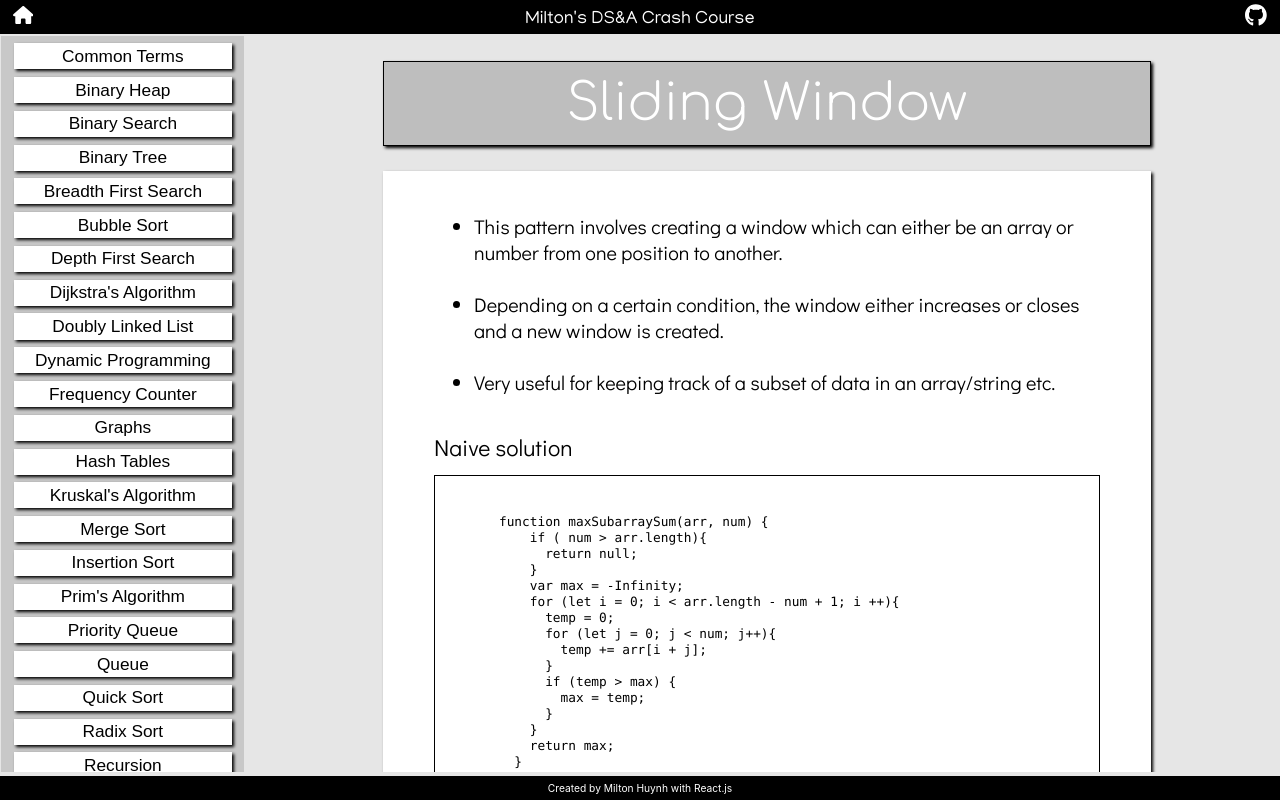
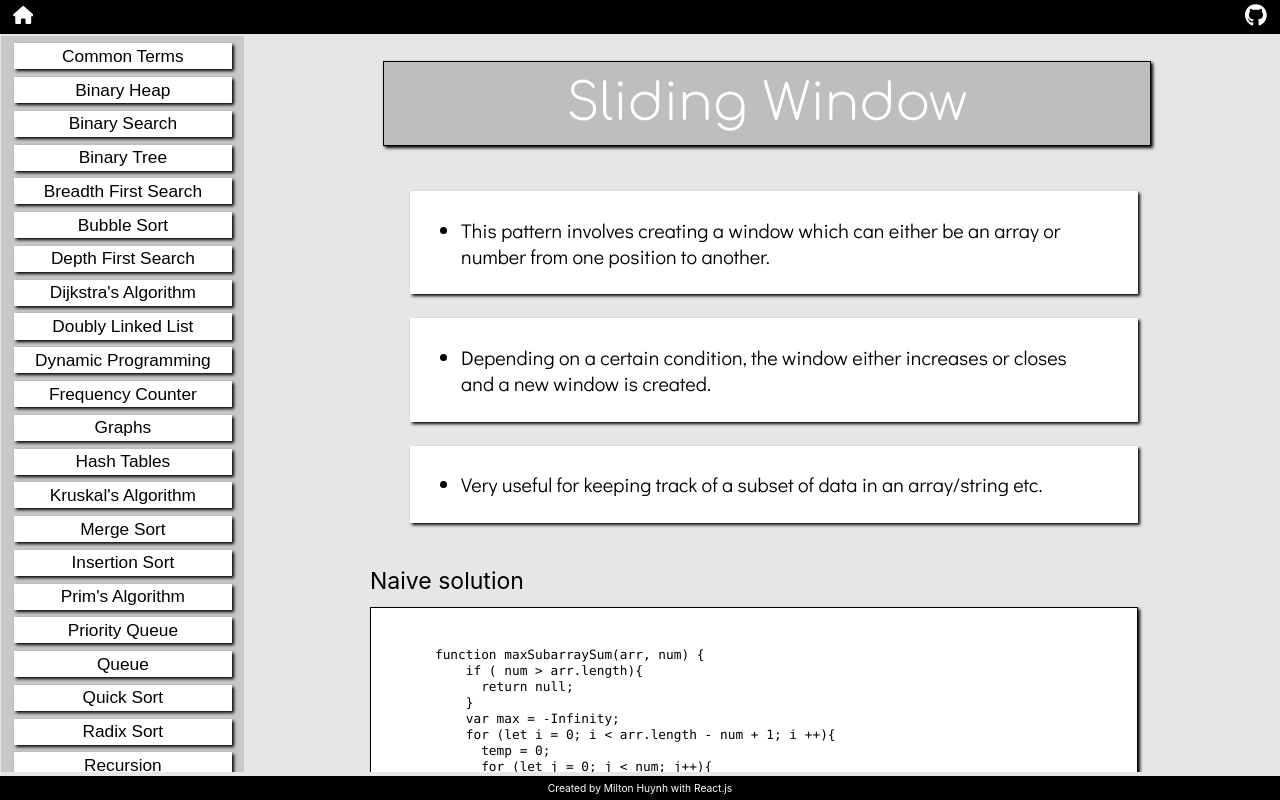
Before and after one commit to miltonhuynh/DSA-guide, a React (Create React App) app in the folder app/: page /DSA-guide/SlidingWindow in a window 1280 px wide. Built offline with nearby package versions, Linux system fonts and the light colour scheme; a web font is replaced by a local one.

Commit message:
edited binary trees page to new format

```diff
--- a/app/src/App.css
+++ b/app/src/App.css
@@ -6,7 +6,7 @@
 body,html {
   height: 100%;
   background-color: rgb(230, 230, 230);
-  color: white;
+  color: black;
 }
 
 .font-xxsm {
@@ -128,9 +128,13 @@ body,html {
 }
 
 .Container {
+  margin: -1vw 7vw 3vw 7vw;
+  padding: 1vw 4vw 2vw 2vw;
+}
+
+.Section {
   color: black;
   font-family: 'Didact Gothic', sans-serif;
-  margin: 0vw 10vw 3vw 10vw;
   background-color: white;
   box-shadow: 2px 2px 3px black;
   padding: 2vw 4vw 2vw 4vw;
@@ -191,7 +195,7 @@ body,html {
 
 /* width */
 ::-webkit-scrollbar {
-  width: 0.75vw;
+  width: 0.8vw;
 }
 
 /* Track */
--- a/app/src/Components/Home.js
+++ b/app/src/Components/Home.js
@@ -5,7 +5,7 @@ export default function Home() {
     <div class="Concept_page">
       <div class="Concept_title">Welcome!</div>
       <div class="Container font-m">
-        <div>This website is meant to be used as refresher before an interview, please use other resources to learn new concepts for the first time</div><br/>
+        <div>This website is meant to be used as refresher before an interview, please use other resources to learn new concepts for the first time</div>
       </div>
     </div>
   )
--- a/app/src/Concepts/BinaryTree.js
+++ b/app/src/Concepts/BinaryTree.js
@@ -74,9 +74,10 @@ class BinarySearchTree {
   return (
     <div class="Concept_page">
       <div class="Concept_title">Binary Trees</div>
-      <div class="Container">
-				<ul class="font-m">
-					<li>A tree is a data structure that consists of nodes in a parent/child relationship, nodes can only point to a child and cannot have more than one parent</li><br/>
+      <div class="Container font-m">
+				<ul>
+					<div class="Section"><li>A tree is a data structure that consists of nodes in a parent/child relationship, nodes can only point to a child and cannot have more than one parent</li></div><br/>
+					<div class="Section">
 						<li> Some uses of trees:</li>
 							<ul class="font-sm">
 								<li>HTML DOM</li>
@@ -85,22 +86,27 @@ class BinarySearchTree {
 								<li>Artificial Intelligence</li>
 								<li>Folders in Operating Systems</li>
 								<li>Computer File Systems</li>
-					</ul><br/>
+							</ul>
+						</div><br/>
+					<div class="Section">
 						<li>Common Definitions:</li>
 						<ul class="font-sm">
 							<li>Root: the top node in a tree</li>
 							<li>Child: a node directly connected to another node when moving away from the Root</li>
 							<li>Sibling: a group of nodes with the same parent</li>
 							<li>Leaf: a is node with no children</li>
-					</ul><br/>
+						</ul>
+					</div><br/>
+					<div class="Section">
 						<li>A Binary Search tree is a special type of tree in which: </li>
 						<ul class="font-sm">
 							<li>Every parent node has at most two children</li>
 							<li>Every node to the left of a parent node is always less than the parent</li>
-						<li>Every node to the right of a parent node is always greater than the parent</li><br/>
+							<li>Every node to the right of a parent node is always greater than the parent</li>
 						</ul>
-					<li>The complexity of Insertion and Searching is O(log n) in the best case and O(n) in the worst case</li><br/>
-					<img src={require('../images/binarytree.png')} style={{width: "40vw"}} alt="Singly linked list illustration"></img><br/><br/>
+					</div><br/>
+					<div class="Section"><li>The complexity of Insertion and Searching is O(log n) in the best case and O(n) in the worst case</li></div><br/>
+					<div class="Section">
 						<li>Implementation Steps</li>
 						<ul class="font-sm">
 							<li>Create a Node class with a constructor to create properties value, left and right</li>
@@ -150,6 +156,7 @@ class BinarySearchTree {
 								</ul>
 							</li>
 						</ul>
+					</div>
 				</ul>
 				<div class="font-l">JavaScript Implementation</div>
 				<div class="Code">
--- a/app/src/Concepts/SlidingWindow.js
+++ b/app/src/Concepts/SlidingWindow.js
@@ -38,14 +38,14 @@ export default function SlidingWindow() {
   return (
     <div class="Concept_page">
     <div class="Concept_title">Sliding Window</div>
-    <div class="Container">
-    <ul><div class="font-m">
-        <li>This pattern involves creating a window which can either be an array or number from one position to another.</li><br/>
-        <li>Depending on a certain condition, the window either increases or closes and a new window is created.</li><br/>
-        <li>Very useful for keeping track of a subset of data in an array/string etc.</li>
-      </div></ul><br/>
+    <div class="Container font-m">
+      <ul>
+          <div class="Section"><li>This pattern involves creating a window which can either be an array or number from one position to another.</li></div><br/>
+          <div class="Section"><li>Depending on a certain condition, the window either increases or closes and a new window is created.</li></div><br/>
+          <div class="Section"><li>Very useful for keeping track of a subset of data in an array/string etc.</li></div>
+      </ul><br/>
       <div class="font-l">Naive solution</div>
-      <div class="Code">
+      <div class="Code Section">
         <pre>
           <code>
             {naive}
@@ -53,20 +53,21 @@ export default function SlidingWindow() {
         </pre>
       </div>
       <div class="font-l">Refactored solution</div>
-      <div class="Code">
+      <div class="Code Section">
         <pre>
           <code>
             {refactored}
           </code>
         </pre>
+      </div><br/>
+      <div class="Section">
+      <div class="font-l">LeetCode examples</div>
+        <div class="font-m indent">
+          <li><a class="Link-green" href="https://leetcode.com/problems/longest-nice-substring/">Longest Nice Substring [Easy]</a></li>
+          <li><a class="Link-yellow" href="https://leetcode.com/problems/longest-substring-without-repeating-characters/">Longest Substring Without Repeating Characters [Medium]</a></li>
+          <li><a class="Link-red" href="https://leetcode.com/problems/longest-duplicate-substring/">Longest Duplicate Substring [Hard]</a></li>
+        </div>
       </div>
-      <div class="font-l">LeetCode examples</div>
-          <div class="font-m indent">
-            <li><a class="Link-green" href="https://leetcode.com/problems/longest-nice-substring/">Longest Nice Substring [Easy]</a></li>
-            <li><a class="Link-yellow" href="https://leetcode.com/problems/longest-substring-without-repeating-characters/">Longest Substring Without Repeating Characters [Medium]</a></li>
-            <li><a class="Link-red" href="https://leetcode.com/problems/longest-duplicate-substring/">Longest Duplicate Substring [Hard]</a></li>
-        </div><br/>
-
     </div>
   </div>
   )
```
Lines whose indentation alone changed are shown as unchanged.
